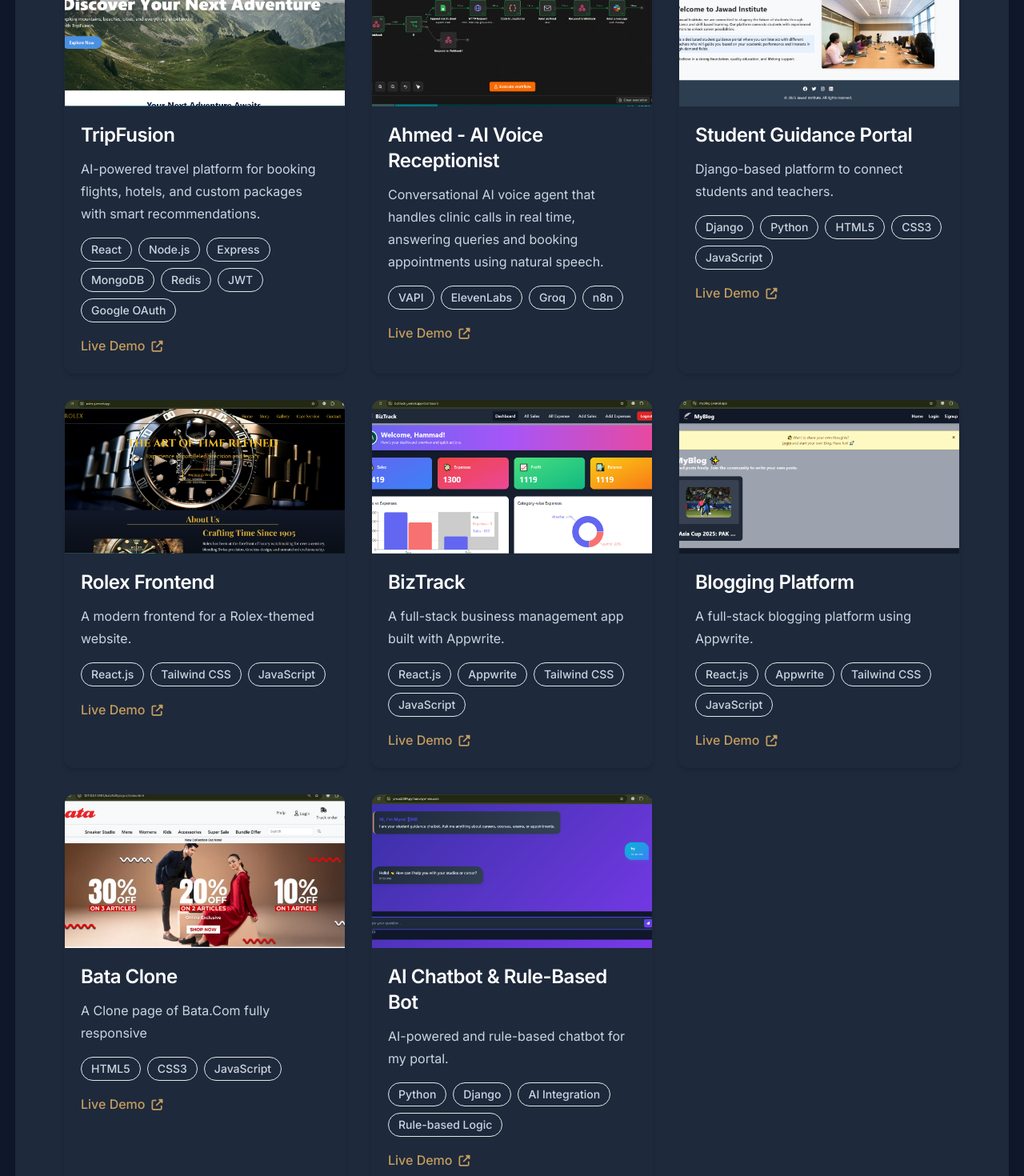
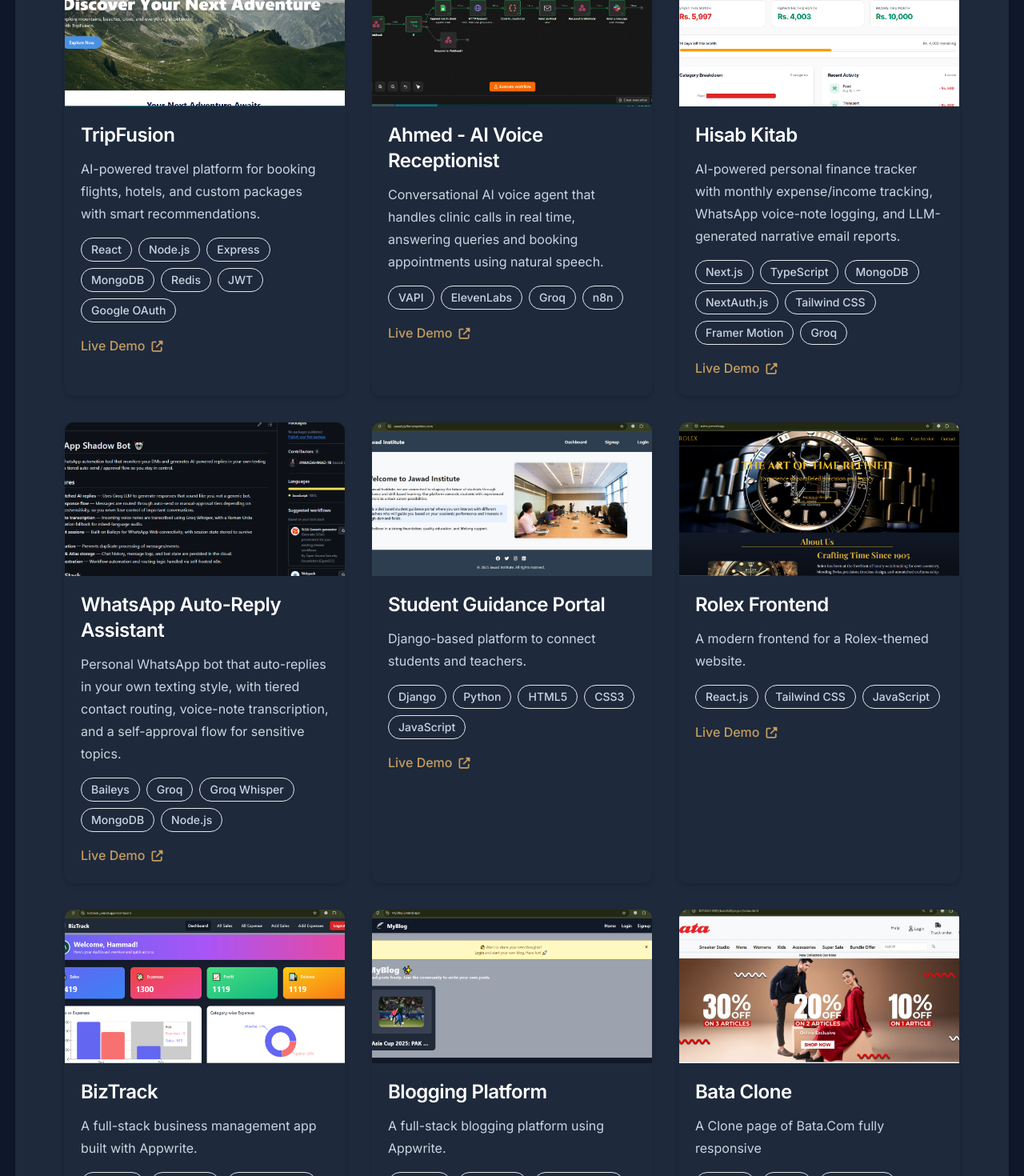
Before and after one commit to JAWADAHMAD-18/personal_protfolio, a React (Vite) app: page /projects in a window 1280 px wide. Shown: the part 420-1890 px from the top of the page at 80% size. Built offline with nearby package versions, Linux system fonts and the light colour scheme.

Commit message:
Refactor code structure for improved readability and maintainability

```diff
--- a/src/data/projects.js
+++ b/src/data/projects.js
@@ -28,9 +28,37 @@
       "https://drive.google.com/file/d/1bZFApV_LVfz_MGQCJhSe-NH5kV-bl2If/view?usp=sharing",
     techStack: ["VAPI", "ElevenLabs", "Groq", "n8n"],
   },
+  {
+    id: 3,
+    title: "Hisab Kitab",
+    description:
+      "AI-powered personal finance tracker with monthly expense/income tracking, WhatsApp voice-note logging, and LLM-generated narrative email reports.",
+    image: "/portfolioHisabKitab.png",
+    category: "fullstacked",
+    liveLink: "https://hissab-kitab-eosin.vercel.app/",
+    techStack: [
+      "Next.js",
+      "TypeScript",
+      "MongoDB",
+      "NextAuth.js",
+      "Tailwind CSS",
+      "Framer Motion",
+      "Groq",
+    ],
+  },
+  {
+    id: 4,
+    title: "WhatsApp Auto-Reply Assistant",
+    description:
+      "Personal WhatsApp bot that auto-replies in your own texting style, with tiered contact routing, voice-note transcription, and a self-approval flow for sensitive topics.",
+    image: "/portfolioWhatsappBot.png",
+    category: "aibots",
+    liveLink: "",
+    techStack: ["Baileys", "Groq", "Groq Whisper", "MongoDB", "Node.js"],
+  },
 
   {
-    id: 3,
+    id: 5,
     title: "Student Guidance Portal",
     description: "Django-based platform to connect students and teachers.",
     image: "/project2.jpg",
@@ -39,7 +67,7 @@
     techStack: ["Django", "Python", "HTML5", "CSS3", "JavaScript"],
   },
   {
-    id: 4,
+    id: 6,
     title: "Rolex Frontend",
     description: "A modern frontend for a Rolex-themed website.",
     image: "/rolex.png",
@@ -49,7 +77,7 @@
   },
 
   {
-    id: 5,
+    id: 7,
     title: "BizTrack",
     description: "A full-stack business management app built with Appwrite.",
     image: "/biztrack.png",
@@ -58,7 +86,7 @@
     techStack: ["React.js", "Appwrite", "Tailwind CSS", "JavaScript"],
   },
   {
-    id: 6,
+    id: 8,
     title: "Blogging Platform",
     description: "A full-stack blogging platform using Appwrite.",
     image: "/myblog.png",
@@ -77,7 +105,7 @@
   //   techStack: ['React.js', 'Tailwind CSS', 'JavaScript'],
   // },
   {
-    id: 7,
+    id: 9,
     title: "Bata Clone",
     description: "A Clone page of Bata.Com fully responsive",
     image: "/project1.jpg",
@@ -85,13 +113,13 @@
     liveLink: "https://bata-clone-page.vercel.app/",
     techStack: ["HTML5", "CSS3", "JavaScript"],
   },
-  {
-    id: 8,
-    title: "AI Chatbot & Rule-Based Bot",
-    description: "AI-powered and rule-based chatbot for my portal.",
-    image: "/chatbot.png",
-    category: "aibots",
-    liveLink: "https://jawad2004.pythonanywhere.com/",
-    techStack: ["Python", "Django", "AI Integration", "Rule-based Logic"],
-  },
+  // {
+  //   id: 8,
+  //   title: "AI Chatbot & Rule-Based Bot",
+  //   description: "AI-powered and rule-based chatbot for my portal.",
+  //   image: "/chatbot.png",
+  //   category: "aibots",
+  //   liveLink: "https://jawad2004.pythonanywhere.com/",
+  //   techStack: ["Python", "Django", "AI Integration", "Rule-based Logic"],
+  // },
 ];
```
Also changed, not shown: public/portfolioHisabKitab.png (added), public/portfolioWhatsappBot.png (added).
